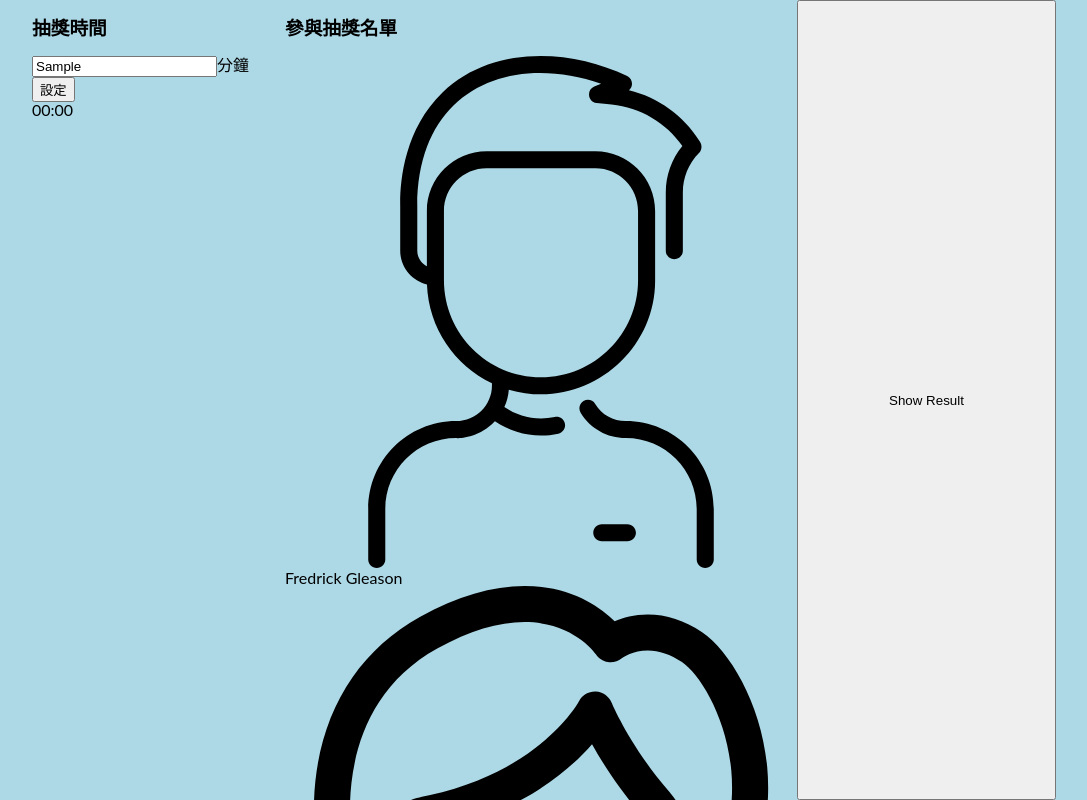
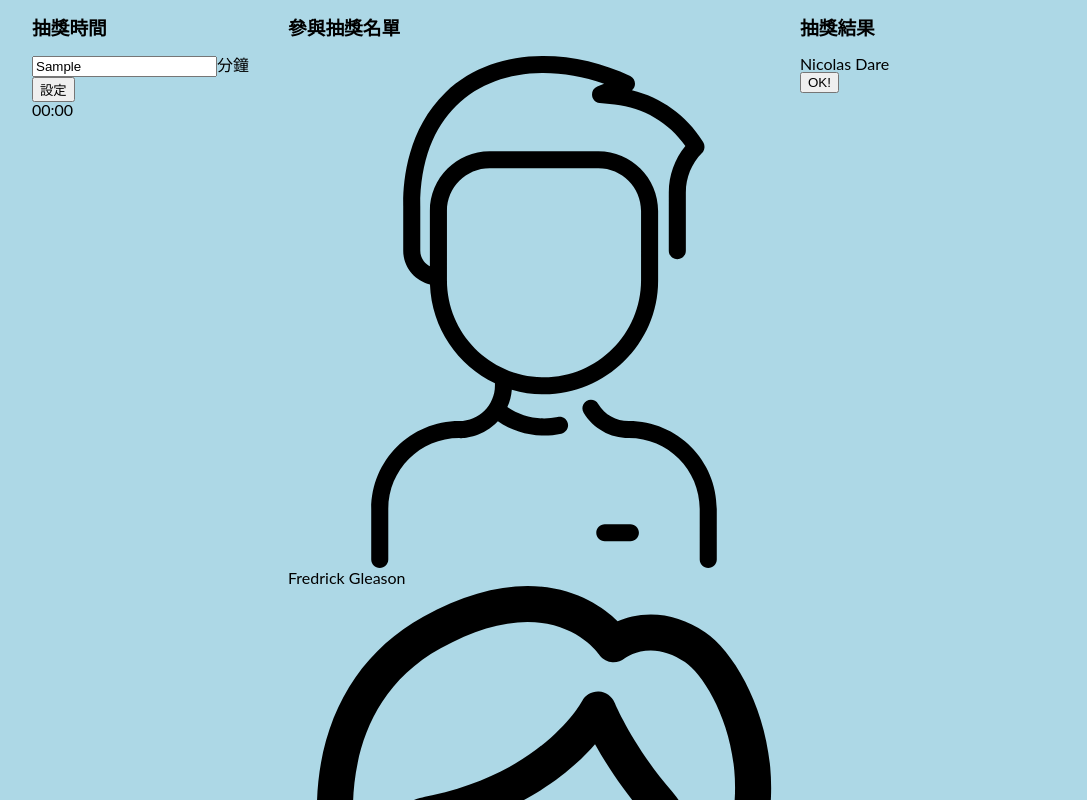
Before and after one commit to es6513/lucky-draw, a React (Create React App) app: page / in a window 1280 px wide. Both pictures are taken after typing "Sample" into the empty fields and a click on the button "設定". Shown: the whole page, without its empty margins (96-1183 px from the left). Built offline with nearby package versions, Linux system fonts and the light colour scheme.

Commit message:
add lightbox toggle function

```diff
--- a/src/App.js
+++ b/src/App.js
@@ -1,4 +1,5 @@
 import React, { useState } from "react";
+import { useSelector, useDispatch } from "react-redux";
 import TimeControl from "./containers/TimeControl";
 import AttendLists from "./containers/AttendLists";
 import Result from "./containers/Result";
@@ -9,18 +10,13 @@ const { css } = config;
 const { ROOT_CLASS } = css;
 
 function App() {
-  const [isResultShowed, setIsResultShowed] = useState(false);
-  const setShowResult = () => {
-    setIsResultShowed((isResultShowed) => !isResultShowed);
-  };
-  const timeUpCallback = () => {
-    setIsResultShowed(true);
-  };
+  const isResultShowed = useSelector(
+    (state) => state.resultReducer.isResultShowed
+  );
   return (
     <div className={`${ROOT_CLASS}`}>
       <TimeControl />
       <AttendLists />
-      <button onClick={setShowResult}>Show Result</button>
       {isResultShowed ? <Result /> : null}
     </div>
   );
--- a/src/components/Lightbox/index.js
+++ b/src/components/Lightbox/index.js
@@ -3,13 +3,14 @@ import { PropTypes } from "prop-types";
 import HeadTitle from "../HeadTitle";
 import Button from "../Button";
 
-function LightBox({ className, title, handleClose }) {
+function LightBox({ className, title, children, handleClose }) {
   return (
     <div className={className}>
       <div className="light-box-content">
         <div className="light-box-header">
           <HeadTitle headTag="h3">{title}</HeadTitle>
         </div>
+        <div className="light-box-body">{children}</div>
         <Button handleClick={handleClose}>OK!</Button>
       </div>
     </div>
@@ -21,6 +22,7 @@ export default LightBox;
 LightBox.propTypes = {
   className: PropTypes.string,
   title: PropTypes.string.isRequired,
+  children: PropTypes.node.isRequired,
   handleClose: PropTypes.func.isRequired,
 };
 
--- a/src/components/Timer/index.js
+++ b/src/components/Timer/index.js
@@ -1,10 +1,11 @@
 import React, { useState, useEffect, useRef, useMemo } from "react";
+import { PropTypes } from "prop-types";
 import { useForm } from "react-hook-form";
 import { SECONDS_PER_MINUTE } from "../../utils/timeConstants";
 import Input from "../Input";
 import Button from "../Button";
 
-function Timer() {
+function Timer({ timeupCallback }) {
   const [countdownSeconds, setCountdownSeconds] = useState(0);
   const refCountTime = useRef();
   const countdownTimer = useRef();
@@ -33,6 +34,7 @@ function Timer() {
       if (refCountTime.current <= 0) {
         console.log("end up");
         clearInterval(timerId);
+        timeupCallback();
       }
       setCountdownSeconds(refCountTime.current);
     };
@@ -78,3 +80,7 @@ function Timer() {
 }
 
 export default Timer;
+
+Timer.propTypes = {
+  timeupCallback: PropTypes.func.isRequired,
+};
--- a/src/containers/Result.js
+++ b/src/containers/Result.js
@@ -1,10 +1,20 @@
 import React from "react";
+import { useSelector, useDispatch } from "react-redux";
+import { toggleShowResult } from "../redux/modules/result/actions";
 import Lightbox from "../components/Lightbox";
 
 function Result() {
+  const dispatch = useDispatch();
+  const closeResult = () => {
+    dispatch(toggleShowResult({ isResultShowed: false }));
+  };
+
+  const luckyPerson = useSelector((state) => state.listsReducer.luckyPerson);
   return (
     <div>
-      <Lightbox title="抽獎結果" />
+      <Lightbox title="抽獎結果" handleClose={closeResult}>
+        {luckyPerson.name}
+      </Lightbox>
     </div>
   );
 }
--- a/src/containers/TimeControl.js
+++ b/src/containers/TimeControl.js
@@ -1,5 +1,7 @@
 import React from "react";
 import { useSelector, useDispatch } from "react-redux";
+import { toggleShowResult } from "../redux/modules/result/actions";
+import { setLuckyPerson } from "../redux/modules/attendLists/actions";
 import HeadTitle from "../components/HeadTitle";
 import Timer from "../components/Timer";
 
@@ -8,10 +10,24 @@ const { css } = config;
 const { ROOT_CLASS } = css;
 
 function TimeControl() {
+  const dispatch = useDispatch();
+
+  const openResult = () => {
+    dispatch(toggleShowResult({ isResultShowed: true }));
+  };
+
+  const drawLuckyPerson = () => {
+    dispatch(setLuckyPerson({ selectedId: 3 }));
+  };
+
+  const timeupCallback = () => {
+    drawLuckyPerson();
+    openResult();
+  };
   return (
     <div className={`${ROOT_CLASS}__time-control`}>
       <HeadTitle headTag="h3">抽獎時間</HeadTitle>
-      <Timer />
+      <Timer timeupCallback={timeupCallback} />
     </div>
   );
 }
--- a/src/redux/configureStore.js
+++ b/src/redux/configureStore.js
@@ -2,11 +2,13 @@ import { createStore, combineReducers } from "redux";
 import { composeWithDevTools } from "redux-devtools-extension/developmentOnly";
 import timerReducer from "./modules/timer";
 import listsReducer from "./modules/attendLists";
+import resultReducer from "./modules/result";
 
 // Reducers
 const rootReducer = combineReducers({
   timerReducer,
   listsReducer,
+  resultReducer,
 });
 
 //DevTool
--- a/src/redux/modules/attendLists/actions.js
+++ b/src/redux/modules/attendLists/actions.js
@@ -8,6 +8,6 @@ export const SET_LUCKY_PERSON = "SET_LUCKY_PERSON";
 // Action Creator
 // ///////////////////
 
-export const setTimer = (payload) => {
+export const setLuckyPerson = (payload) => {
   return { type: SET_LUCKY_PERSON, payload };
 };
--- a/src/redux/modules/attendLists/index.js
+++ b/src/redux/modules/attendLists/index.js
@@ -10,7 +10,7 @@ const listsReducer = (state = initState, action) => {
   switch (action.type) {
     case SET_LUCKY_PERSON:
       const { selectedId } = action.payload;
-      const luckyPerson = attendLists.find(
+      const luckyPerson = state.attendLists.find(
         (person) => person.id === selectedId
       );
       return {
--- a/src/redux/modules/result/index.js
+++ b/src/redux/modules/result/index.js
@@ -4,9 +4,9 @@ const initState = {
   isResultShowed: false,
 };
 
-const listsReducer = (state = initState, action) => {
+const resultReducer = (state = initState, action) => {
   switch (action.type) {
-    case SET_:
+    case TOGGLE_SHOW_RESULT:
       const { isResultShowed } = action.payload;
       return {
         ...state,
@@ -18,4 +18,4 @@ const listsReducer = (state = initState, action) => {
   }
 };
 
-export default listsReducer;
+export default resultReducer;
```
